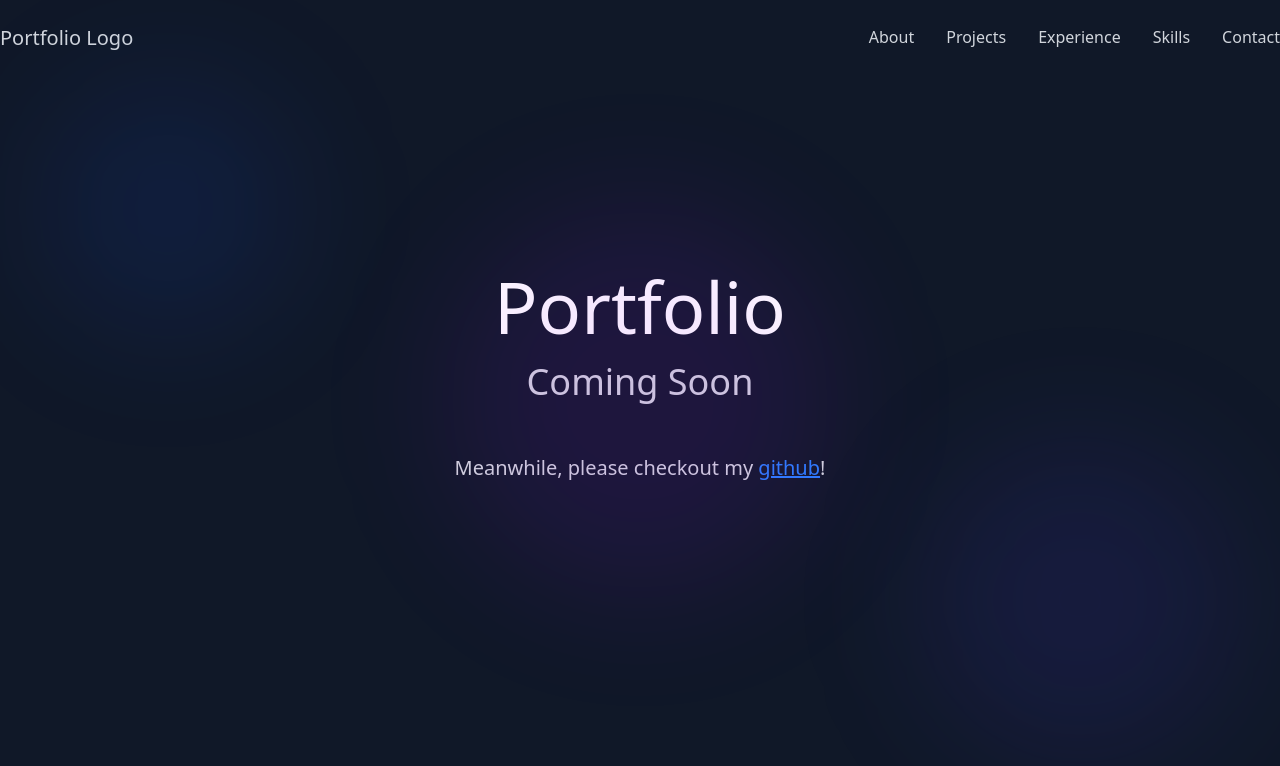
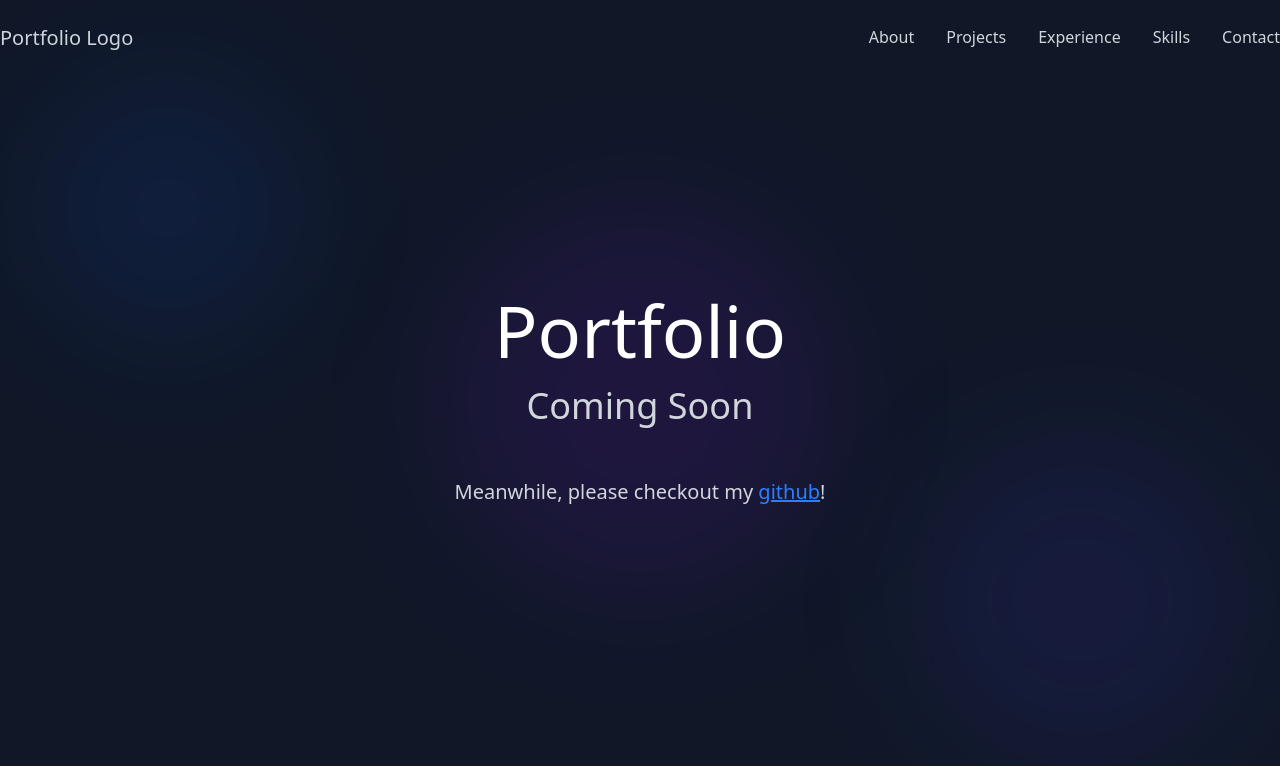
Before and after one commit to nainsworth/portfolio, a React (Vite) app: page / in a window 1280 px wide. Shown: the top 766 px of the page. Built offline with nearby package versions, Linux system fonts and the light colour scheme.

Commit message:
Fixed layering

```diff
--- a/src/components/About.tsx
+++ b/src/components/About.tsx
@@ -1,22 +1,22 @@
 const About = () => {
   return (
     <section id="about">
-        {/* Background Effects */}
+      {/* Background Effects */}
       {/* <div className="inset-0 bg-gray-900 z-0 absolute"> */}
-      <div>
+      <div className="z-0">
         <div className="w-64 h-64 bg-blue-600/10 rounded-full blur-3xl absolute top-20 left-10"></div>
         <div className="w-96 h-96 bg-purple-600/10 rounded-full blur-3xl absolute -translate-x-1/2 -translate-y-1/2 top-1/2 left-1/2"></div>
         <div className="w-80 h-80 bg-indigo-600/10 rounded-full blur-3xl absolute bottom-10 right-10"></div>
         {/* <div className="inset-0 bg-grid-pattern opacity-[0.03] z-0 absolute"></div> */}
       </div>
 
-      <div className="flex flex-col gap-5 place-items-center min-h-screen self-center justify-center pb-50">
+      <div className="flex flex-col gap-5 place-items-center min-h-screen self-center justify-center z-50 absolute -translate-x-1/2 -translate-y-1/2 top-1/2 left-1/2">
         <h1 className="text-7xl">Portfolio</h1>
         <h2 className="text-4xl">Coming Soon</h2>
         <p className="text-xl mt-8">
           Meanwhile, please checkout my{" "}
           <a
-            className="text-blue-500 hover:text-white hover:no-underline underline"
+            className="text-blue-500 hover:text-white hover:no-underline underline z-50"
             href="https://github.com/nainsworth"
             target="_blank"
           >
```
